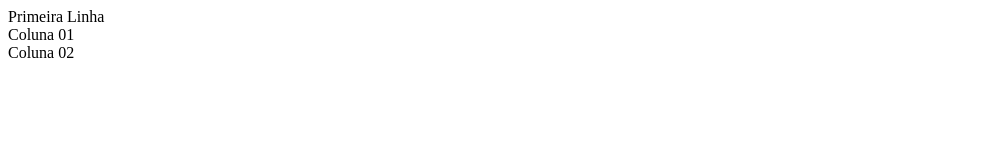
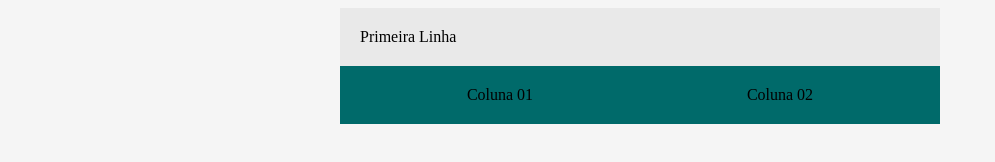
Before and after one commit to GabrielDev-Junior/bootcamp-java-devJunior, a plain HTML site: page SISTEMA_ASSINATURA_TAREFA/HTML/index.html in a window 1280 px wide. Shown: the whole page, without its empty margins (0-995 px from the left). Drawn offline with Linux system fonts and the light colour scheme.

Commit message:
closes #2 - paleta de cores e display flex

```diff
--- /dev/null
+++ b/SISTEMA_ASSINATURA_TAREFA/CSS/style.css
@@ -0,0 +1,18 @@
+body {
+  background-color: #f5f5f5;
+}
+.container {
+  background-color: #e9e9e9;
+  width: 600px;
+  margin: auto;
+}
+.header {
+  padding: 20px;
+}
+.flex-container {
+  display: flex;
+  flex-direction: row;
+  background-color: #006a6a;
+  justify-content: space-around; /* ADD espaços entre as divs que fazem parte do container centralizando-as */
+  padding: 20px;
+}
--- a/SISTEMA_ASSINATURA_TAREFA/index.html
+++ b/SISTEMA_ASSINATURA_TAREFA/HTML/index.html
@@ -4,11 +4,12 @@
     <meta charset="UTF-8" />
     <meta name="viewport" content="width=device-width, initial-scale=1.0" />
     <title>BootCamp - Sistema de Assinatura</title>
+    <link rel="stylesheet" href="/SISTEMA_ASSINATURA_TAREFA/CSS/style.css" />
   </head>
   <body>
-    <div>
-      <div>Primeira Linha</div>
-      <div>
+    <div class="container">
+      <div class="header">Primeira Linha</div>
+      <div class="flex-container">
         <div>Coluna 01</div>
         <div>Coluna 02</div>
       </div>
```
